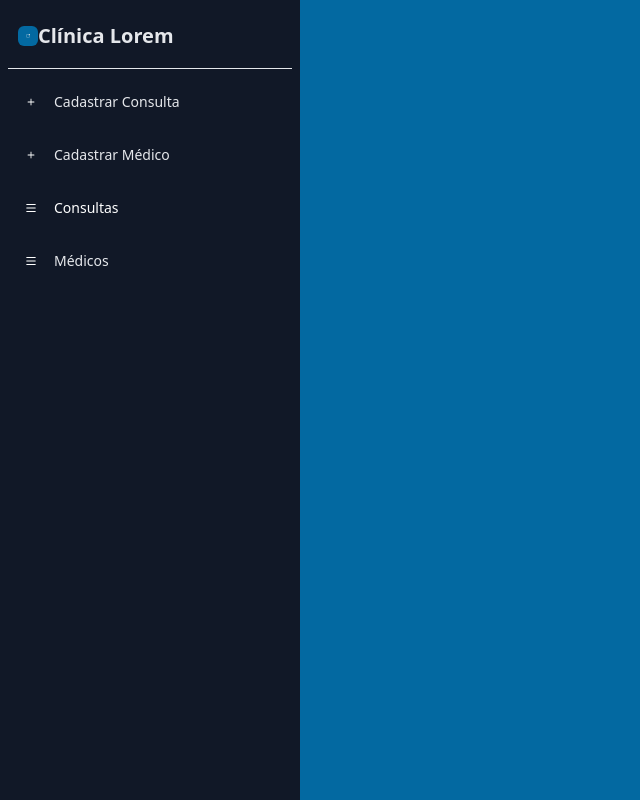
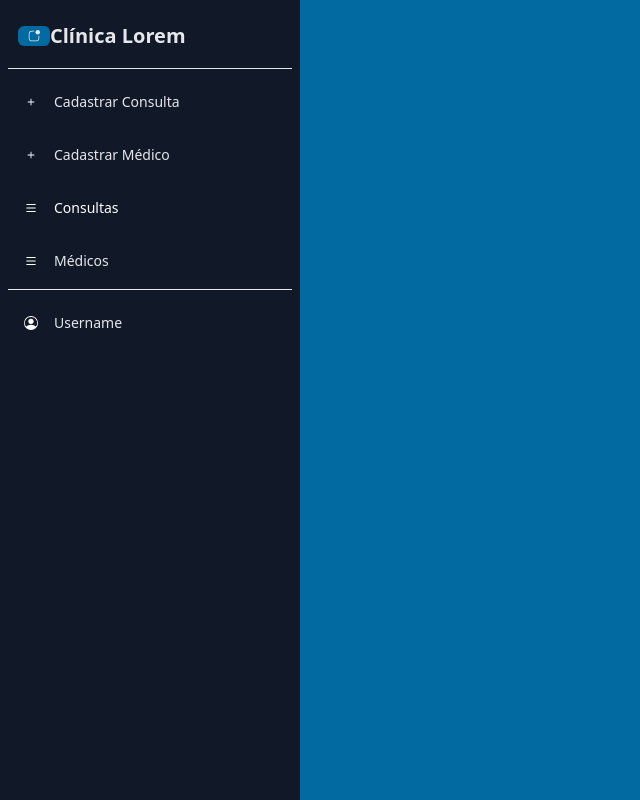
Before and after one commit to jfmartinsvred1/Clinica, a React (Vite) app: page / in a window 1280 px wide. Shown: the whole page, without its empty margins (0-640 px from the left). Built offline with nearby package versions, Linux system fonts and the light colour scheme.

Commit message:
sidebar open and close

```diff
--- a/src/App.tsx
+++ b/src/App.tsx
@@ -1,10 +1,18 @@
+import { FilterLeft } from 'react-bootstrap-icons'
 import './App.css'
 import SideBar from './components/sidebar'
+import { useState } from 'react'
 
 function App() {
+  const [valueLeftSidebar, setValueLeftSideBar]=useState("left-[-300px]");
 
   return (
-        <SideBar/>
+    <>
+      <span className='absolute text-white text-4xl top-5 left-4 cursor-pointer' onClick={()=>setValueLeftSideBar("")}>
+                <FilterLeft className='px-2 bg-gray-900 rounded-md'/>
+      </span>
+      <SideBar valueLeftSideBar={valueLeftSidebar} setValueLeftSideBar={setValueLeftSideBar}/>
+    </>
   )
 }
 
--- a/src/components/sidebar/index.tsx
+++ b/src/components/sidebar/index.tsx
@@ -1,13 +1,17 @@
-import { AppIndicator, House, List, Plus, X } from 'react-bootstrap-icons'
+import { AppIndicator, FilterLeft, List, PersonCircle, Plus, X } from 'react-bootstrap-icons'
 import './sidebar.css'
-const SideBar = () => {
+type SideBarProps={
+    valueLeftSideBar:string,
+    setValueLeftSideBar:(a:string)=>void
+}
+const SideBar = ({valueLeftSideBar,setValueLeftSideBar}:SideBarProps) => {
     return (
-        <div className='sidebar fixed top-0 bottom-0 lg:left-0 p-2 w-[300px] overflow-y-auto text-center bg-gray-900'>
+        <div className={'sidebar fixed top-0 bottom-0 lg:left-0 p-2  w-[300px] overflow-y-auto text-center bg-gray-900 '+valueLeftSideBar}>
           <div className='text-gray-200 text-xl'>
             <div className='p-2.5 mt-1 flex items-center'>
-              <AppIndicator className='px-2 py-1 bg bg-sky-700 rounded-md'/>
+              <AppIndicator width="32px" className='px-2 py-1 bg-sky-700 rounded-md'/>
               <h1 className="font-bold">Clínica Lorem</h1>
-              <X className='cursor-pointer lg:hidden'/>
+              <X width="32px" className='cursor-pointer ml-20 lg:hidden' onClick={()=>setValueLeftSideBar("left-[-300px]")}/>
             </div>
             <hr className='my-2 text-gray-600'/>
           </div>
@@ -28,6 +32,11 @@ const SideBar = () => {
             <List className='text-sm' />
             <span className='text-[14px] ml-4 text-gray-200'>Médicos</span>
           </div>
+          <hr className='my-2 text-gray-600'/>
+          <div className='p-2.5 mt-3 flex items-center rounded-md px-4 duration-300 text-white '>
+            <PersonCircle className='text-sm' />
+            <span className='text-[14px] ml-4 text-gray-200 cursor-pointer hover:text-sky-400'>Username</span>
+          </div>
         </div>
     )
 }
```
